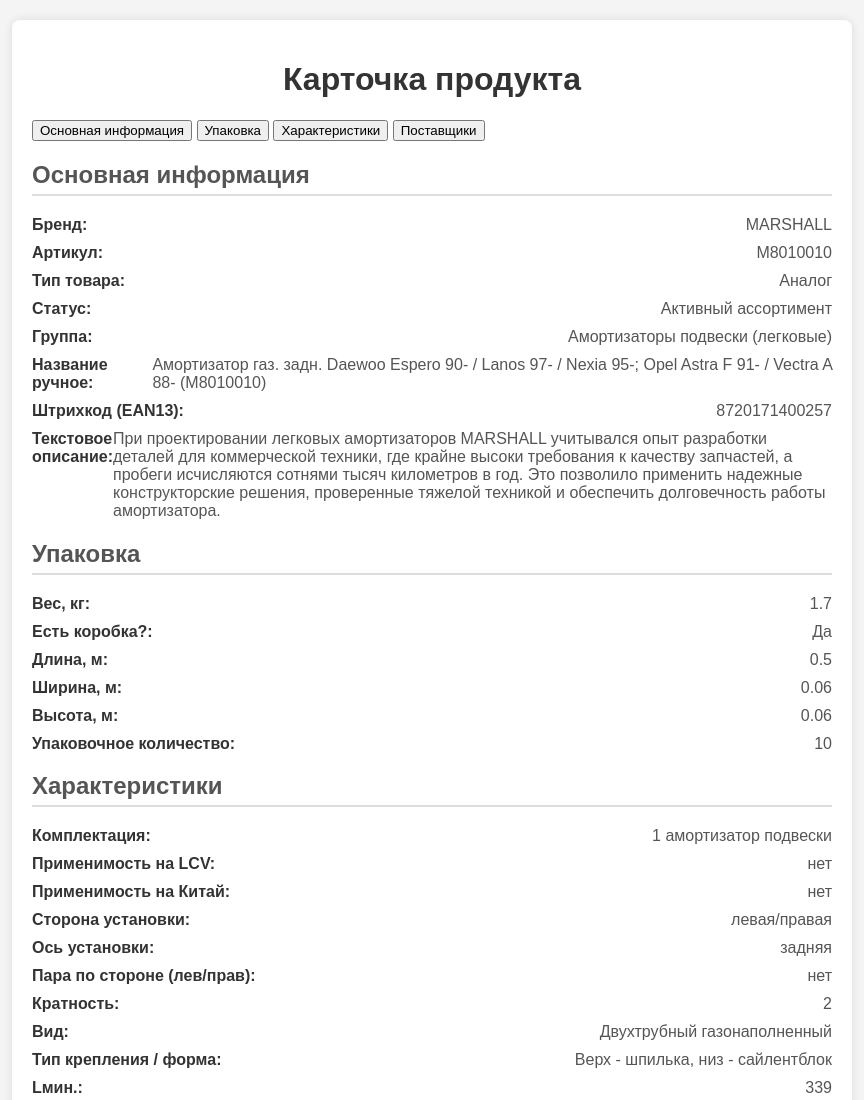
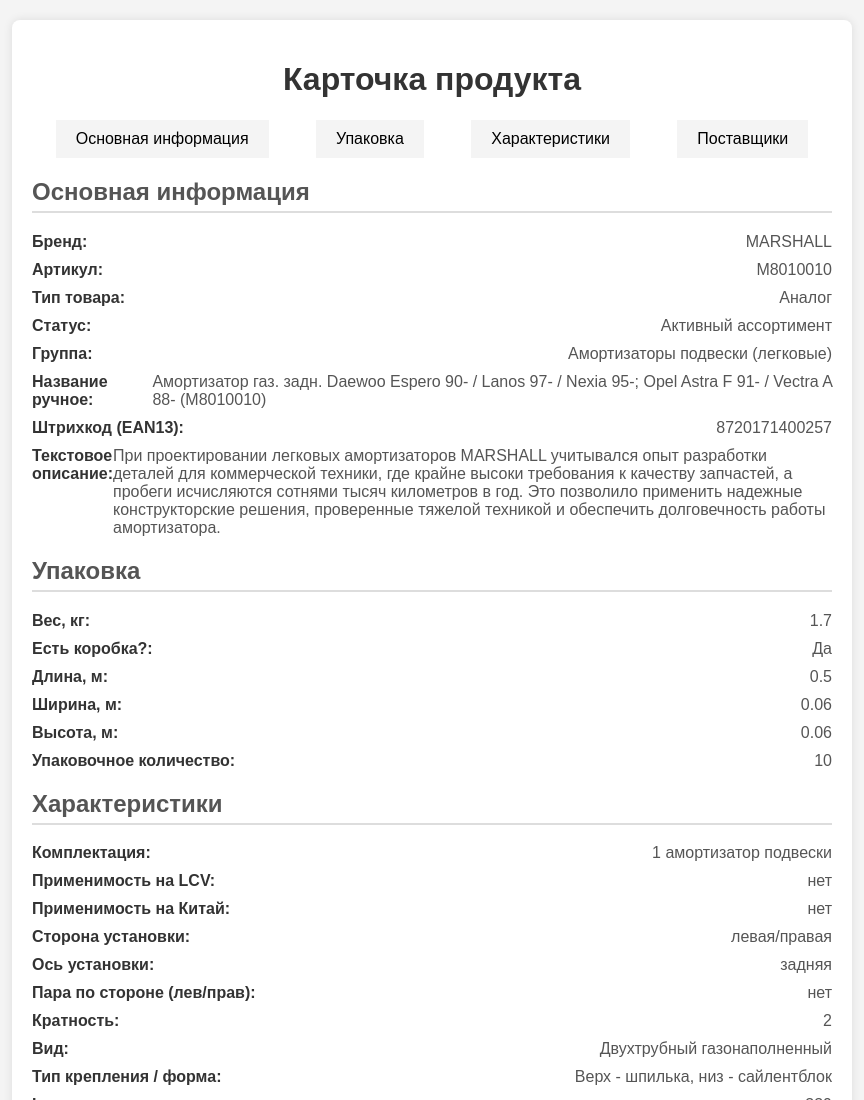
Before and after one commit to AKhankevich/product-page, a plain HTML site: page index.html in a window 1280 px wide. Shown: the top 1100 px of the page, without its empty margins (208-1072 px from the left). Drawn offline with Linux system fonts and the light colour scheme.

Commit message:
Update styles.css

```diff
--- a/styles.css
+++ b/styles.css
@@ -39,3 +39,22 @@ label {
 span {
     color: #555;
 }
+
+/* Вкладки */
+.tabs {
+    display: flex;
+    justify-content: space-around;
+    margin-bottom: 20px;
+}
+
+.tablinks {
+    background-color: #f4f4f4;
+    border: none;
+    padding: 10px 20px;
+    cursor: pointer;
+    transition: background-color 0.3s;
+    font-size: 16px;
+}
+
+.tablinks:hover {
+    background-color: #ddd
```
